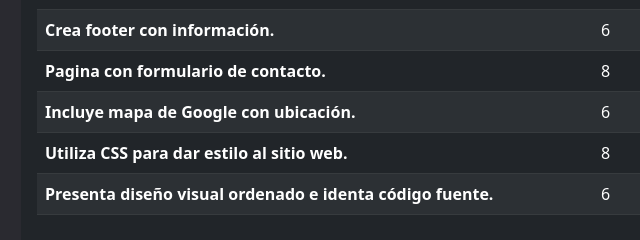
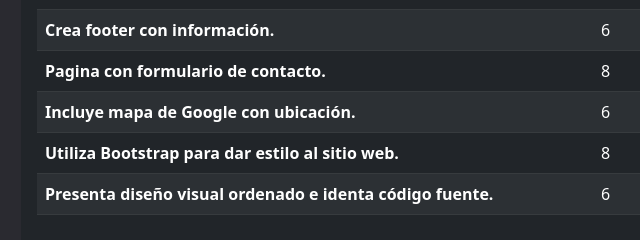
Before and after one commit to ondx/PruebaFrontEnd2Def, a plain HTML site: page index.html in a window 1280 px wide. Shown: the part 980-1220 px from the top of the page, 229-869 px from the left. Drawn offline with nearby package versions, Linux system fonts and the light colour scheme.

Commit message:
asks
lsdkas

```diff
--- a/index.html
+++ b/index.html
@@ -181,7 +181,7 @@
               <td>0</td>
             </tr>
             <tr>
-              <th scope="row">Utiliza CSS para dar estilo al sitio web.</th>
+              <th scope="row">Utiliza Bootstrap para dar estilo al sitio web.</th>
               <td>8</td>
               <td>6</td>
               <td>4</td>
```
